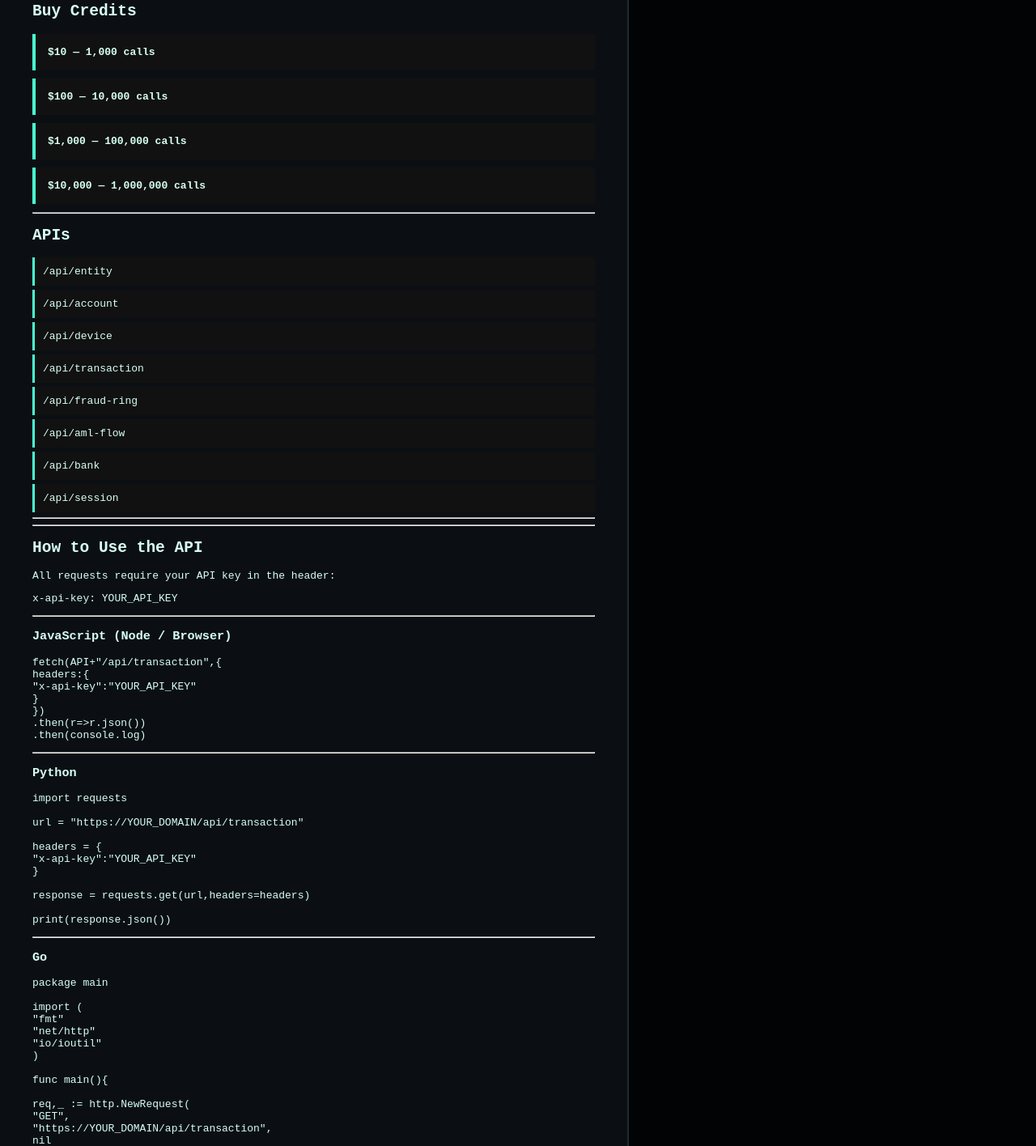
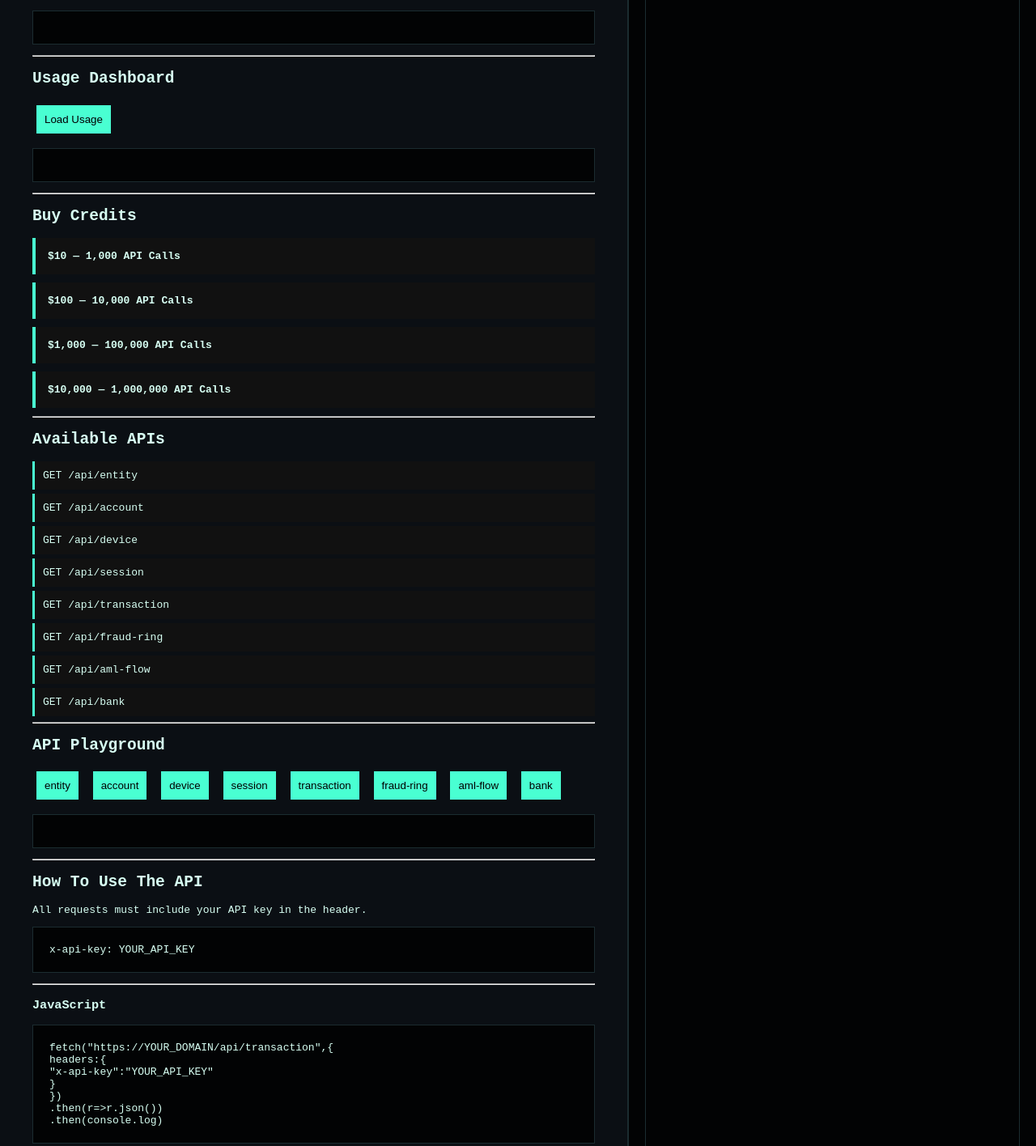
Before and after one commit to Corcoin/FinTwin, a website: page index.html in a window 1280 px wide and 2400 px high. Shown: the part 262-1678 px from the top of the page at 81% size. Drawn offline with Linux system fonts and the light colour scheme; no server answers; a script that the page names is missing.

Commit message:
Update index.html

```diff
--- a/index.html
+++ b/index.html
@@ -4,7 +4,6 @@
 <head>
 
 <meta charset="UTF-8">
-
 <title>Synthetic Financial Universe API</title>
 
 <script src="https://www.paypal.com/sdk/js?client-id=ATRqtzWJiEgWzPMxEn3MuBmbvv_JaiCvJHFriOkE3bXsAkBwzytltfTyXUy6NL_5hCor4eBoZu6S2FBX"></script>
@@ -50,6 +49,17 @@ border:none;
 cursor:pointer;
 }
 
+button:hover{
+opacity:0.85;
+}
+
+pre{
+background:#020304;
+padding:20px;
+border:1px solid #1b2c30;
+overflow:auto;
+}
+
 .endpoint{
 background:#111;
 padding:10px;
@@ -64,6 +74,10 @@ margin:10px 0;
 border-left:4px solid #49ffd2;
 }
 
+h1{
+color:#49ffd2;
+}
+
 </style>
 
 </head>
@@ -76,7 +90,8 @@ border-left:4px solid #49ffd2;
 
 <h1>Synthetic Financial Universe API</h1>
 
-<p>$0.01 per API call</p>
+<p>Enterprise Synthetic Financial Dataset Generator</p>
+<p><b>$0.01 per API call</b></p>
 
 <hr>
 
@@ -88,59 +103,69 @@ border-left:4px solid #49ffd2;
 
 <hr>
 
+<h2>Usage Dashboard</h2>
+
+<button onclick="dashboard()">Load Usage</button>
+
+<pre id="dashboard"></pre>
+
+<hr>
+
 <h2>Buy Credits</h2>
 
 <div class="plan">
-
-<b>$10 — 1,000 calls</b>
-
+<b>$10 — 1,000 API Calls</b>
 <div id="plan1"></div>
-
 </div>
 
 <div class="plan">
-
-<b>$100 — 10,000 calls</b>
-
+<b>$100 — 10,000 API Calls</b>
 <div id="plan2"></div>
-
 </div>
 
 <div class="plan">
-
-<b>$1,000 — 100,000 calls</b>
-
+<b>$1,000 — 100,000 API Calls</b>
 <div id="plan3"></div>
-
 </div>
 
 <div class="plan">
-
-<b>$10,000 — 1,000,000 calls</b>
-
+<b>$10,000 — 1,000,000 API Calls</b>
 <div id="plan4"></div>
-
 </div>
 
 <hr>
 
-<h2>APIs</h2>
+<h2>Available APIs</h2>
 
-<div class="endpoint">/api/entity</div>
-<div class="endpoint">/api/account</div>
-<div class="endpoint">/api/device</div>
-<div class="endpoint">/api/transaction</div>
-<div class="endpoint">/api/fraud-ring</div>
-<div class="endpoint">/api/aml-flow</div>
-<div class="endpoint">/api/bank</div>
-<div class="endpoint">/api/session</div>
+<div class="endpoint">GET /api/entity</div>
+<div class="endpoint">GET /api/account</div>
+<div class="endpoint">GET /api/device</div>
+<div class="endpoint">GET /api/session</div>
+<div class="endpoint">GET /api/transaction</div>
+<div class="endpoint">GET /api/fraud-ring</div>
+<div class="endpoint">GET /api/aml-flow</div>
+<div class="endpoint">GET /api/bank</div>
 
 <hr>
-  <hr>
 
-<h2>How to Use the API</h2>
+<h2>API Playground</h2>
 
-<p>All requests require your API key in the header:</p>
+<button onclick="callAPI('entity')">entity</button>
+<button onclick="callAPI('account')">account</button>
+<button onclick="callAPI('device')">device</button>
+<button onclick="callAPI('session')">session</button>
+<button onclick="callAPI('transaction')">transaction</button>
+<button onclick="callAPI('fraud-ring')">fraud-ring</button>
+<button onclick="callAPI('aml-flow')">aml-flow</button>
+<button onclick="callAPI('bank')">bank</button>
+
+<pre id="result"></pre>
+
+<hr>
+
+<h2>How To Use The API</h2>
+
+<p>All requests must include your API key in the header.</p>
 
 <pre>
 x-api-key: YOUR_API_KEY
@@ -148,10 +173,10 @@ x-api-key: YOUR_API_KEY
 
 <hr>
 
-<h3>JavaScript (Node / Browser)</h3>
+<h3>JavaScript</h3>
 
 <pre>
-fetch(API+"/api/transaction",{
+fetch("https://YOUR_DOMAIN/api/transaction",{
 headers:{
 "x-api-key":"YOUR_API_KEY"
 }
@@ -173,9 +198,9 @@ headers = {
 "x-api-key":"YOUR_API_KEY"
 }
 
-response = requests.get(url,headers=headers)
+r = requests.get(url,headers=headers)
 
-print(response.json())
+print(r.json())
 </pre>
 
 <hr>
@@ -257,9 +282,11 @@ CURL *curl = curl_easy_init();
 
 if(curl){
 
-curl_easy_setopt(curl,
+curl_easy_setopt(
+curl,
 CURLOPT_URL,
-"https://YOUR_DOMAIN/api/transaction");
+"https://YOUR_DOMAIN/api/transaction"
+);
 
 struct curl_slist *headers = NULL;
 
@@ -268,9 +295,11 @@ headers,
 "x-api-key: YOUR_API_KEY"
 );
 
-curl_easy_setopt(curl,
+curl_easy_setopt(
+curl,
 CURLOPT_HTTPHEADER,
-headers);
+headers
+);
 
 curl_easy_perform(curl);
 
@@ -281,26 +310,13 @@ curl_easy_cleanup(curl);
 }
 </pre>
 
-<h2>Playground</h2>
-
-<button onclick="callAPI('entity')">entity</button>
-<button onclick="callAPI('account')">account</button>
-<button onclick="callAPI('device')">device</button>
-<button onclick="callAPI('transaction')">transaction</button>
-<button onclick="callAPI('fraud-ring')">fraud-ring</button>
-<button onclick="callAPI('aml-flow')">aml-flow</button>
-<button onclick="callAPI('bank')">bank</button>
-<button onclick="callAPI('session')">session</button>
-
-<pre id="result"></pre>
-
 </div>
 
 <div class="right">
 
 <h2>Live Financial Stream</h2>
 
-<pre id="stream"></pre>
+<pre id="stream">Connecting...</pre>
 
 </div>
 
@@ -312,25 +328,25 @@ const API = window.location.origin
 
 let KEY=""
 
-/* API KEY */
+/* CREATE API KEY */
 
 async function createKey(){
 
 const r = await fetch(API+"/create-key",{method:"POST"})
-
 const d = await r.json()
 
-KEY=d.api_key
+KEY = d.api_key
 
-document.getElementById("key").textContent=KEY
+document.getElementById("key").textContent =
+JSON.stringify(d,null,2)
 
 }
 
-/* API CALL */
+/* DASHBOARD */
 
-async function callAPI(e){
+async function dashboard(){
 
-const r = await fetch(API+"/api/"+e,{
+const r = await fetch(API+"/dashboard",{
 headers:{
 "x-api-key":KEY
 }
@@ -338,7 +354,29 @@ headers:{
 
 const d = await r.json()
 
-document.getElementById("result").textContent=
+document.getElementById("dashboard").textContent =
+JSON.stringify(d,null,2)
+
+}
+
+/* CALL API */
+
+async function callAPI(endpoint){
+
+if(!KEY){
+alert("Create API key first")
+return
+}
+
+const r = await fetch(API+"/api/"+endpoint,{
+headers:{
+"x-api-key":KEY
+}
+})
+
+const d = await r.json()
+
+document.getElementById("result").textContent =
 JSON.stringify(d,null,2)
 
 }
@@ -358,11 +396,11 @@ lines.unshift(e.data)
 if(lines.length>30)
 lines.pop()
 
-box.textContent=lines.join("\n")
+box.textContent = lines.join("\n")
 
 }
 
-/* PAYPAL BUTTON CREATOR */
+/* PAYPAL */
 
 function plan(div,price,credits){
 
```
